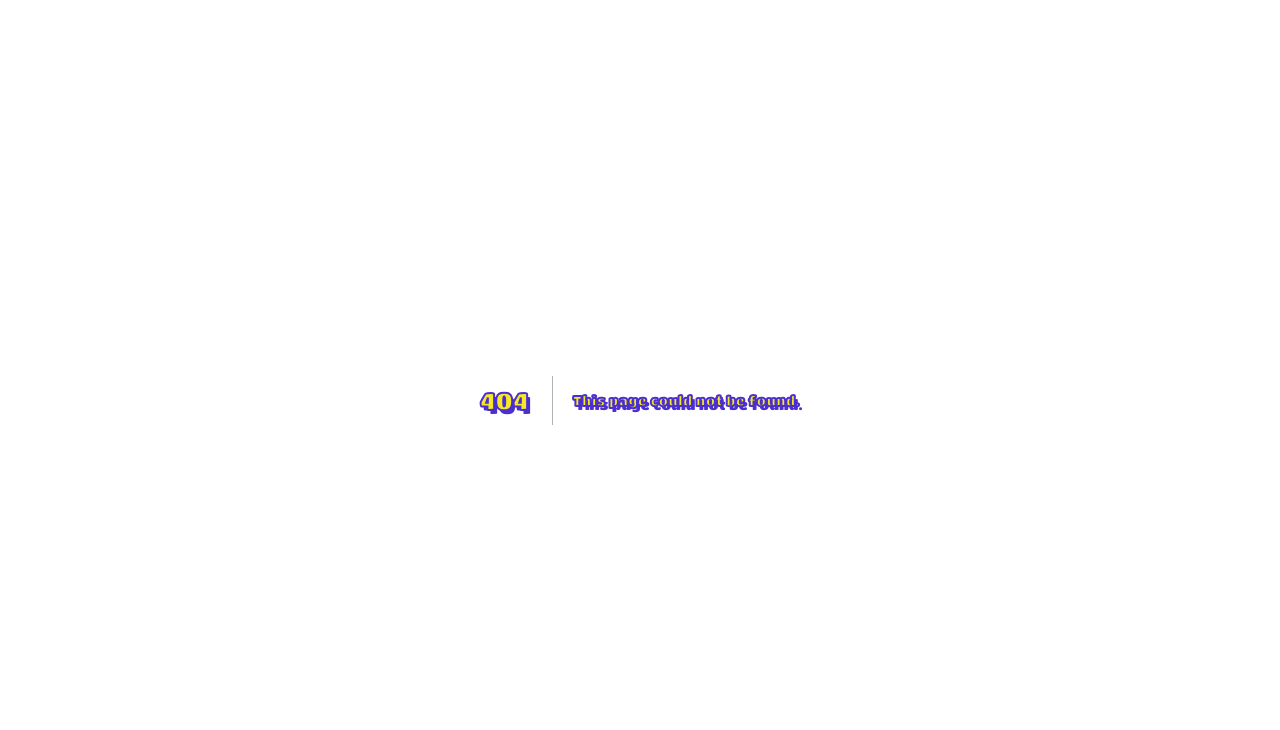
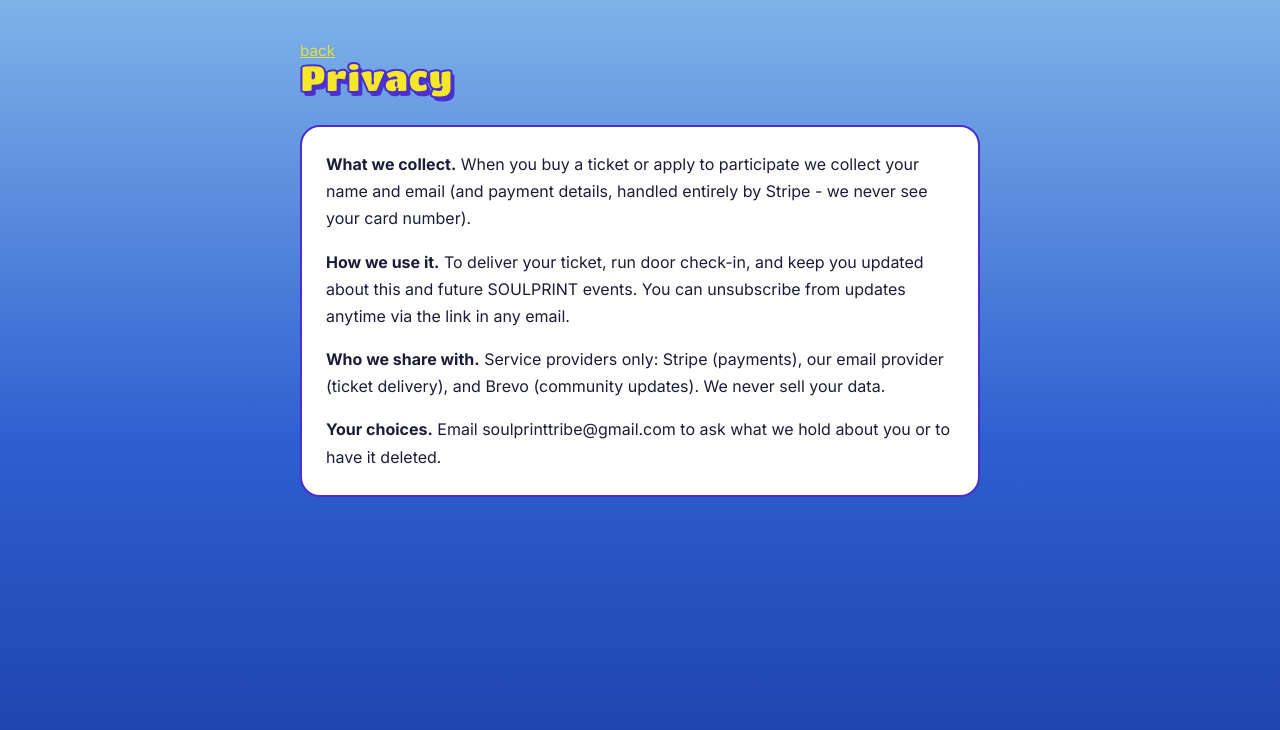
Before and after one commit to soulprinttribe/culture-in-unity, a Next.js app: page /privacy in a window 1280 px wide. Before the commit this address had no page. Shown: the top 730 px of the page. Built offline with nearby package versions, Linux system fonts and the light colour scheme.

Commit message:
Create page.jsx

```diff
--- /dev/null
+++ b/app/privacy/page.jsx
@@ -0,0 +1,18 @@
+import Link from "next/link";
+
+export const metadata = { title: "Privacy - CULTURE IN UNITY" };
+
+export default function PrivacyPage() {
+  return (
+    <main className="container" style={{ paddingTop: 40, paddingBottom: 80, maxWidth: 720 }}>
+      <p><Link href="/" className="muted">back</Link></p>
+      <h1 style={{ fontSize: "2.2rem" }}>Privacy</h1>
+      <div className="card solid mt-3" style={{ lineHeight: 1.7 }}>
+        <p><strong>What we collect.</strong> When you buy a ticket or apply to participate we collect your name and email (and payment details, handled entirely by Stripe - we never see your card number).</p>
+        <p className="mt-2"><strong>How we use it.</strong> To deliver your ticket, run door check-in, and keep you updated about this and future SOULPRINT events. You can unsubscribe from updates anytime via the link in any email.</p>
+        <p className="mt-2"><strong>Who we share with.</strong> Service providers only: Stripe (payments), our email provider (ticket delivery), and Brevo (community updates). We never sell your data.</p>
+        <p className="mt-2"><strong>Your choices.</strong> Email soulprinttribe@gmail.com to ask what we hold about you or to have it deleted.</p>
+      </div>
+    </main>
+  );
+}
```
